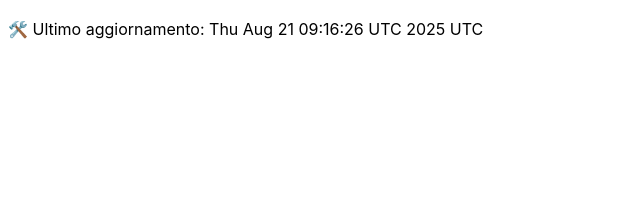
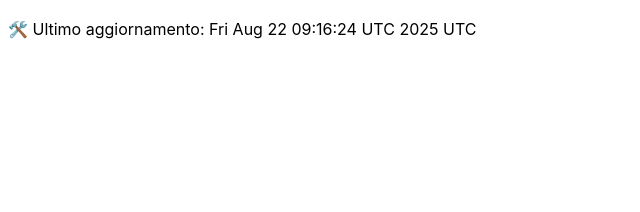
Before and after one commit to DanteTrb/DanteTrb.github.io, a Jekyll site: the page built from badges.md, in a window 1280 px wide. Shown: the top 212 px of the page, without its empty margins (0-640 px from the left). Built offline with Jekyll 4.4.1, drawn with Linux system fonts in a browser that asks for light colours; our own code applies the rules of GitHub Pages for plain Markdown files.

Commit message:
🛠️ Aggiornamento automatico badge

```diff
--- a/badges.md
+++ b/badges.md
@@ -1 +1 @@
-🛠️ Ultimo aggiornamento: Thu Aug 21 09:16:26 UTC 2025 UTC
+🛠️ Ultimo aggiornamento: Fri Aug 22 09:16:24 UTC 2025 UTC
```
